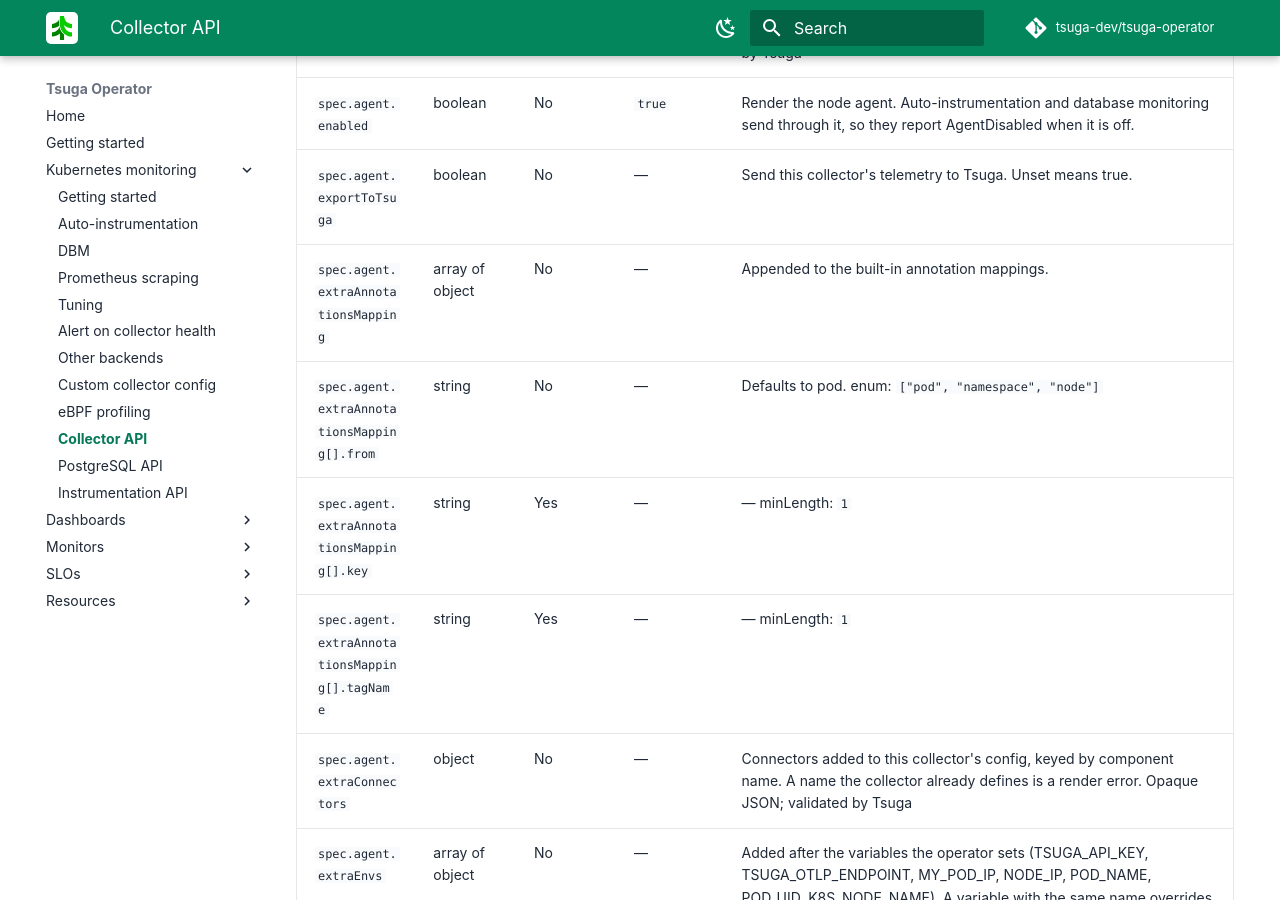
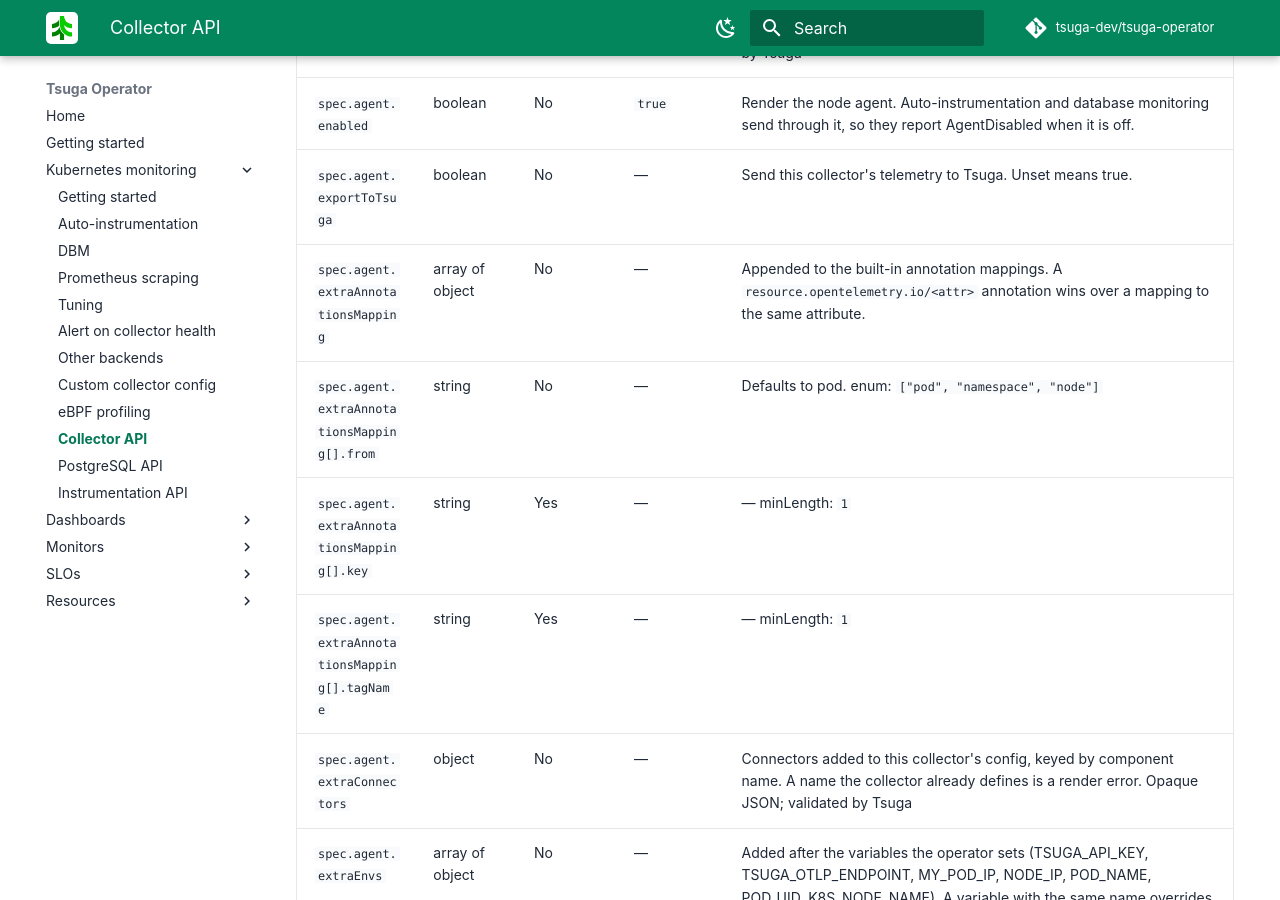
Before and after one commit to tsuga-dev/tsuga-operator, an MkDocs documentation site: the page built from docs/site/reference/tsugacollectorconfig.md, in a window 1280 px wide and 900 px high, scrolled down 26029 px. Built offline with MkDocs 1.6.1 and Material for MkDocs 9.7.7, drawn with Linux system fonts in a browser that asks for light colours; comment, search, counter and statistics services are not loaded; some of the changed text lies outside the part shown.

Commit message:
feat: sync changes (run 41069112843)

```diff
--- a/docs/site/reference/tsugacollectorconfig.md
+++ b/docs/site/reference/tsugacollectorconfig.md
@@ -123,7 +123,7 @@ Required is relative to the containing object. Defaults inside optional objects
 | `spec.agent.customConfig` | object | No | — | The collector's entire config. Replaces the generated one; every other tuning, export, enrichment and extra setting on this collector is ignored, except exportToTsuga, which still controls the Tsuga env vars. `__TSUGA_ENDPOINT__`, `__CLUSTER_NAME__` and `__SCRAPE_INTERVAL__` are substituted. The operator does not validate it. Opaque JSON; validated by Tsuga |
 | `spec.agent.enabled` | boolean | No | `true` | Render the node agent. Auto-instrumentation and database monitoring send through it, so they report AgentDisabled when it is off.  |
 | `spec.agent.exportToTsuga` | boolean | No | — | Send this collector's telemetry to Tsuga. Unset means true.  |
-| `spec.agent.extraAnnotationsMapping` | array of object | No | — | Appended to the built-in annotation mappings.  |
+| `spec.agent.extraAnnotationsMapping` | array of object | No | — | Appended to the built-in annotation mappings. A `resource.opentelemetry.io/<attr>` annotation wins over a mapping to the same attribute.  |
 | `spec.agent.extraAnnotationsMapping[].from` | string | No | — | Defaults to pod. enum: `["pod", "namespace", "node"]` |
 | `spec.agent.extraAnnotationsMapping[].key` | string | Yes | — | — minLength: `1` |
 | `spec.agent.extraAnnotationsMapping[].tagName` | string | Yes | — | — minLength: `1` |
@@ -154,7 +154,7 @@ Required is relative to the containing object. Defaults inside optional objects
 | `spec.agent.extraEnvs[].valueFrom.secretKeyRef.optional` | boolean | No | — | Specify whether the Secret or its key must be defined  |
 | `spec.agent.extraExporters` | object | No | — | Exporters added to this collector's config, keyed by component name (for example otlp_http/backup). Passed to the collector as written. Opaque JSON; validated by Tsuga |
 | `spec.agent.extraExtensions` | object | No | — | Extensions added to this collector's config, keyed by component name. A name the collector already defines is a render error. Opaque JSON; validated by Tsuga |
-| `spec.agent.extraLabelMapping` | array of object | No | — | Appended to the built-in label mappings.  |
+| `spec.agent.extraLabelMapping` | array of object | No | — | Appended to the built-in label mappings. A `resource.opentelemetry.io/<attr>` annotation wins over a mapping to the same attribute.  |
 | `spec.agent.extraLabelMapping[].from` | string | No | — | Defaults to pod. enum: `["pod", "namespace", "node"]` |
 | `spec.agent.extraLabelMapping[].key` | string | Yes | — | — minLength: `1` |
 | `spec.agent.extraLabelMapping[].tagName` | string | Yes | — | — minLength: `1` |
@@ -243,7 +243,7 @@ Required is relative to the containing object. Defaults inside optional objects
 | `spec.gateway.collectionInterval` | string | No | — | — pattern: `"^[0-9]+(ms&#124;s&#124;m&#124;h)$"` |
 | `spec.gateway.customConfig` | object | No | — | The collector's entire config. Replaces the generated one; every other tuning, export, enrichment and extra setting on this collector is ignored, except exportToTsuga, which still controls the Tsuga env vars. `__TSUGA_ENDPOINT__`, `__CLUSTER_NAME__` and `__SCRAPE_INTERVAL__` are substituted. The operator does not validate it. Opaque JSON; validated by Tsuga |
 | `spec.gateway.exportToTsuga` | boolean | No | — | Send this collector's telemetry to Tsuga. Unset means true.  |
-| `spec.gateway.extraAnnotationsMapping` | array of object | No | — | Appended to the built-in annotation mappings.  |
+| `spec.gateway.extraAnnotationsMapping` | array of object | No | — | Appended to the built-in annotation mappings. A `resource.opentelemetry.io/<attr>` annotation wins over a mapping to the same attribute.  |
 | `spec.gateway.extraAnnotationsMapping[].from` | string | No | — | Defaults to pod. enum: `["pod", "namespace", "node"]` |
 | `spec.gateway.extraAnnotationsMapping[].key` | string | Yes | — | — minLength: `1` |
 | `spec.gateway.extraAnnotationsMapping[].tagName` | string | Yes | — | — minLength: `1` |
@@ -274,7 +274,7 @@ Required is relative to the containing object. Defaults inside optional objects
 | `spec.gateway.extraEnvs[].valueFrom.secretKeyRef.optional` | boolean | No | — | Specify whether the Secret or its key must be defined  |
 | `spec.gateway.extraExporters` | object | No | — | Exporters added to this collector's config, keyed by component name (for example otlp_http/backup). Passed to the collector as written. Opaque JSON; validated by Tsuga |
 | `spec.gateway.extraExtensions` | object | No | — | Extensions added to this collector's config, keyed by component name. A name the collector already defines is a render error. Opaque JSON; validated by Tsuga |
-| `spec.gateway.extraLabelMapping` | array of object | No | — | Appended to the built-in label mappings.  |
+| `spec.gateway.extraLabelMapping` | array of object | No | — | Appended to the built-in label mappings. A `resource.opentelemetry.io/<attr>` annotation wins over a mapping to the same attribute.  |
 | `spec.gateway.extraLabelMapping[].from` | string | No | — | Defaults to pod. enum: `["pod", "namespace", "node"]` |
 | `spec.gateway.extraLabelMapping[].key` | string | Yes | — | — minLength: `1` |
 | `spec.gateway.extraLabelMapping[].tagName` | string | Yes | — | — minLength: `1` |
@@ -323,7 +323,7 @@ Required is relative to the containing object. Defaults inside optional objects
 | `spec.profiling.customConfig` | object | No | — | The collector's entire config. Replaces the generated one; every other tuning, export, enrichment and extra setting on this collector is ignored, except exportToTsuga, which still controls the Tsuga env vars. `__TSUGA_ENDPOINT__`, `__CLUSTER_NAME__` and `__SCRAPE_INTERVAL__` are substituted. The operator does not validate it. Opaque JSON; validated by Tsuga |
 | `spec.profiling.enabled` | boolean | No | `false` | Enabled renders the profiling collector. Off by default because it runs privileged on every node.  |
 | `spec.profiling.exportToTsuga` | boolean | No | — | Send this collector's telemetry to Tsuga. Unset means true.  |
-| `spec.profiling.extraAnnotationsMapping` | array of object | No | — | Appended to the built-in annotation mappings.  |
+| `spec.profiling.extraAnnotationsMapping` | array of object | No | — | Appended to the built-in annotation mappings. A `resource.opentelemetry.io/<attr>` annotation wins over a mapping to the same attribute.  |
 | `spec.profiling.extraAnnotationsMapping[].from` | string | No | — | Defaults to pod. enum: `["pod", "namespace", "node"]` |
 | `spec.profiling.extraAnnotationsMapping[].key` | string | Yes | — | — minLength: `1` |
 | `spec.profiling.extraAnnotationsMapping[].tagName` | string | Yes | — | — minLength: `1` |
@@ -354,7 +354,7 @@ Required is relative to the containing object. Defaults inside optional objects
 | `spec.profiling.extraEnvs[].valueFrom.secretKeyRef.optional` | boolean | No | — | Specify whether the Secret or its key must be defined  |
 | `spec.profiling.extraExporters` | object | No | — | Exporters added to this collector's config, keyed by component name (for example otlp_http/backup). Passed to the collector as written. Opaque JSON; validated by Tsuga |
 | `spec.profiling.extraExtensions` | object | No | — | Extensions added to this collector's config, keyed by component name. A name the collector already defines is a render error. Opaque JSON; validated by Tsuga |
-| `spec.profiling.extraLabelMapping` | array of object | No | — | Appended to the built-in label mappings.  |
+| `spec.profiling.extraLabelMapping` | array of object | No | — | Appended to the built-in label mappings. A `resource.opentelemetry.io/<attr>` annotation wins over a mapping to the same attribute.  |
 | `spec.profiling.extraLabelMapping[].from` | string | No | — | Defaults to pod. enum: `["pod", "namespace", "node"]` |
 | `spec.profiling.extraLabelMapping[].key` | string | Yes | — | — minLength: `1` |
 | `spec.profiling.extraLabelMapping[].tagName` | string | Yes | — | — minLength: `1` |
@@ -400,7 +400,7 @@ Required is relative to the containing object. Defaults inside optional objects
 | `spec.prometheus.customConfig` | object | No | — | The collector's entire config. Replaces the generated one; every other tuning, export, enrichment and extra setting on this collector is ignored, except exportToTsuga, which still controls the Tsuga env vars. `__TSUGA_ENDPOINT__`, `__CLUSTER_NAME__` and `__SCRAPE_INTERVAL__` are substituted. The operator does not validate it. Opaque JSON; validated by Tsuga |
 | `spec.prometheus.enabled` | boolean | No | `false` | Enabled renders the scraper collector. Off by default: annotation scraping can add substantial cardinality on a cluster dense in annotated pods, so it is opted into deliberately.  |
 | `spec.prometheus.exportToTsuga` | boolean | No | — | Send this collector's telemetry to Tsuga. Unset means true.  |
-| `spec.prometheus.extraAnnotationsMapping` | array of object | No | — | Appended to the built-in annotation mappings.  |
+| `spec.prometheus.extraAnnotationsMapping` | array of object | No | — | Appended to the built-in annotation mappings. A `resource.opentelemetry.io/<attr>` annotation wins over a mapping to the same attribute.  |
 | `spec.prometheus.extraAnnotationsMapping[].from` | string | No | — | Defaults to pod. enum: `["pod", "namespace", "node"]` |
 | `spec.prometheus.extraAnnotationsMapping[].key` | string | Yes | — | — minLength: `1` |
 | `spec.prometheus.extraAnnotationsMapping[].tagName` | string | Yes | — | — minLength: `1` |
@@ -431,7 +431,7 @@ Required is relative to the containing object. Defaults inside optional objects
 | `spec.prometheus.extraEnvs[].valueFrom.secretKeyRef.optional` | boolean | No | — | Specify whether the Secret or its key must be defined  |
 | `spec.prometheus.extraExporters` | object | No | — | Exporters added to this collector's config, keyed by component name (for example otlp_http/backup). Passed to the collector as written. Opaque JSON; validated by Tsuga |
 | `spec.prometheus.extraExtensions` | object | No | — | Extensions added to this collector's config, keyed by component name. A name the collector already defines is a render error. Opaque JSON; validated by Tsuga |
-| `spec.prometheus.extraLabelMapping` | array of object | No | — | Appended to the built-in label mappings.  |
+| `spec.prometheus.extraLabelMapping` | array of object | No | — | Appended to the built-in label mappings. A `resource.opentelemetry.io/<attr>` annotation wins over a mapping to the same attribute.  |
 | `spec.prometheus.extraLabelMapping[].from` | string | No | — | Defaults to pod. enum: `["pod", "namespace", "node"]` |
 | `spec.prometheus.extraLabelMapping[].key` | string | Yes | — | — minLength: `1` |
 | `spec.prometheus.extraLabelMapping[].tagName` | string | Yes | — | — minLength: `1` |
```
Also changed, not shown: CHANGELOG.md (+3 -0 lines), docs/site/kubernetes-monitoring/tuning.md (+20 -1 lines), docs/site/reference/configuration.md (+1 -0 lines), internal/collection/assets/daemonset-config.yaml (+1 -16 lines), internal/collection/assets/gateway-config.yaml (+1 -16 lines), internal/collection/assets/profiling-config.yaml (+1 -7 lines), internal/collection/assets/scraper-config.yaml (+1 -16 lines), 6 other files.
